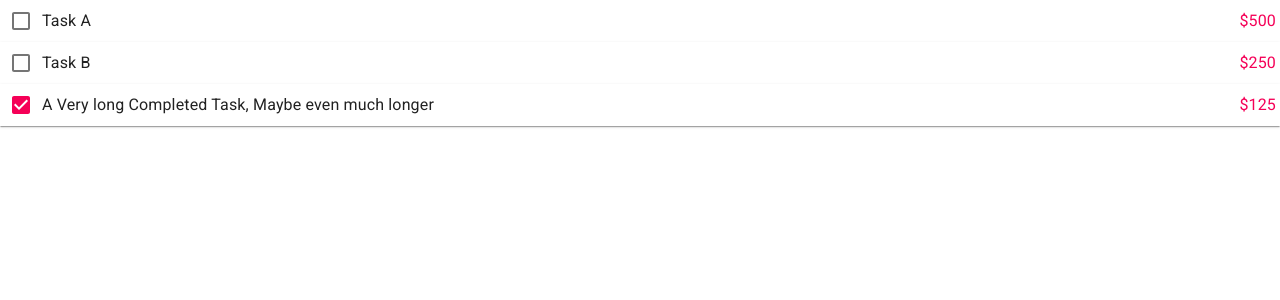
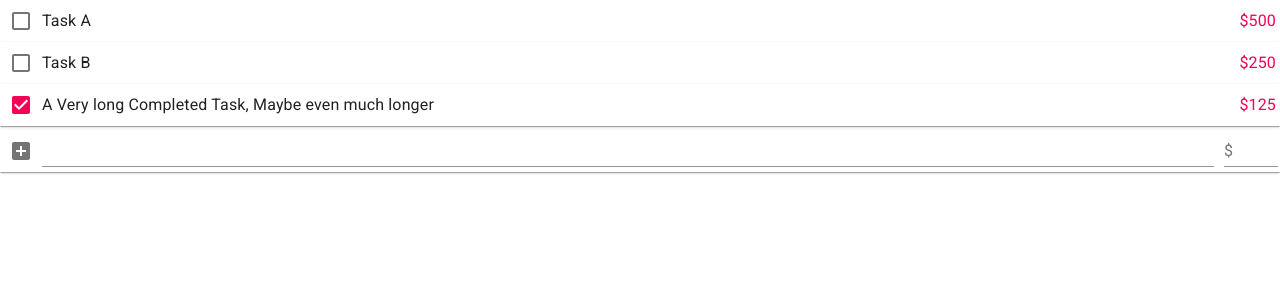
Before and after one commit to fokolo/todolist, a React (Create React App) app: page / in a window 1280 px wide. Shown: the top 300 px of the page. Built offline with nearby package versions, Linux system fonts and the light colour scheme.

Commit message:
Added ability to add new todo list items

```diff
--- a/src/App.tsx
+++ b/src/App.tsx
@@ -36,14 +36,25 @@ function App() {
       setBackdropOpen(true)
       setTimeout(() => {
         setBackdropOpen(false)
-      }, 750)
+      }, 500)
     }
+    setTodos(newTodos);
+  }
+
+  const addTodo: AddTodo = (text: string, complete: boolean, cash: number) => {
+    let newTodo: Todo = {
+      text: text,
+      complete: complete,
+      cash: cash,
+      id: todos.length
+    };
+    const newTodos: Todo[] = [...todos, newTodo]
     setTodos(newTodos);
   }
 
   return (
     <>
-      <TodoList todos={todos} toggleTodo={toggleTodo} />
+      <TodoList todos={todos} toggleTodo={toggleTodo} addTodo={addTodo} />
       <CompletedBackdrop backdropOpen={backdropOpen} setBackdropOpen={setBackdropOpen} />
     </>);
 }
--- a/src/TodoList.tsx
+++ b/src/TodoList.tsx
@@ -2,29 +2,32 @@ import React from 'react';
 import { Grid } from '@material-ui/core';
 import { makeStyles } from '@material-ui/core/styles';
 import { TodoListItem } from './TodoListItem';
+import { TodoListItemAdder } from './TodoListItemAdder';
 
 
 interface Props {
   todos: Todo[];
   toggleTodo: ToggleTodo;
+  addTodo: AddTodo;
 }
 
 const useStyles = makeStyles(() => ({
   root: {
-    flexGrow: 1
+    flexGrow: 1,
   },
 }));
 
 
-export const TodoList: React.FC<Props> = ({ todos, toggleTodo }) => {
+export const TodoList: React.FC<Props> = ({ todos, toggleTodo, addTodo }) => {
   const classes = useStyles();
 
   return (<>
-    <div className={classes.root}>
+    <div className={classes.root} >
       <Grid container>
         {todos.map(todoItem => (
           <TodoListItem key={todoItem.id} todo={todoItem} toggleTodo={toggleTodo} />
         ))}
+        <TodoListItemAdder key="TodoListItemAdder_key" addTodo={addTodo} />
       </Grid>
     </div>
 
--- a/src/TodoListItem.tsx
+++ b/src/TodoListItem.tsx
@@ -18,11 +18,10 @@ const useStyles = makeStyles(() => ({
 export const TodoListItem: React.FC<Props> = ({ todo, toggleTodo }) => {
     const classes = useStyles();
 
-
     return (
-        <Grid container item zeroMinWidth xs={12} component={Paper} alignItems="center" square>
+        <Grid container item zeroMinWidth xs={12} onClick={() => toggleTodo(todo.id)} component={Paper} alignItems="center" square>
             <Grid item>
-                <Checkbox checked={todo.complete} onChange={(e) => toggleTodo(todo.id)} />
+                <Checkbox checked={todo.complete} onChange={() => toggleTodo(todo.id)}/>
             </Grid>
             <Grid item zeroMinWidth xs>
                 <Typography noWrap>
--- /dev/null
+++ b/src/TodoListItemAdder.tsx
@@ -0,0 +1,71 @@
+import { IconButton, Grid, Paper, TextField, InputAdornment } from '@material-ui/core';
+import { makeStyles } from '@material-ui/core/styles';
+import React, { useState } from 'react';
+import AddBoxIcon from '@material-ui/icons/AddBox';
+
+interface Props {
+    addTodo: AddTodo;
+}
+const useStyles = makeStyles(() => ({
+    root: {
+        marginTop: 4,
+    },
+    cash: {
+        marginLeft: 'auto',
+        paddingRight: 2,
+        width: '4em',
+    },
+    textBoxContainer: {
+        paddingRight: 10,
+    },
+    textBox: {
+        width: '100%',
+    },
+    addBox: {
+        padding: 9
+    }
+}));
+
+const FormPaper = (props: any) => {
+    return (<Paper component={"form"} {...props} />)
+};
+
+export const TodoListItemAdder: React.FC<Props> = ({ addTodo }) => {
+    const classes = useStyles();
+    const [todoText, setTodoText] = useState('');
+    const [todoCashText, setTodoCashText] = useState('');
+
+    const handleFromSubmit = (e: React.FormEvent<HTMLFormElement>) => {
+        e.preventDefault();
+        const todoCash: number = +todoCashText;
+        addTodo(todoText, false, todoCash);
+        setTodoText('');
+        setTodoCashText('');
+    }
+
+    const handleChangeTodoText = (event: React.ChangeEvent<HTMLInputElement>) => {
+        setTodoText(event.target.value);
+    };
+
+    const handleChangeTodoCash = (event: React.ChangeEvent<HTMLInputElement>) => {
+        setTodoCashText(event.target.value);
+    };
+
+    return (
+        <Grid container item xs={12} component={FormPaper} onSubmit={handleFromSubmit} alignItems="center" square className={classes.root}>
+            <Grid item>
+                <IconButton type="submit" className={classes.addBox}>
+                    <AddBoxIcon />
+                </IconButton>
+            </Grid>
+            <Grid item xs className={classes.textBoxContainer} >
+                <TextField multiline rowsMax={4} className={classes.textBox} id="standard-basic" value={todoText} onChange={handleChangeTodoText} />
+            </Grid>
+            <Grid item className={classes.cash}>
+                <TextField id="standard-number" type="number" InputProps={{
+                    startAdornment: <InputAdornment position="start">$</InputAdornment>,
+                }} value={todoCashText} onChange={handleChangeTodoCash} />
+            </Grid>
+        </Grid >
+    );
+}
```
Also changed, not shown: src/types.d.ts (+10 -6 lines).
